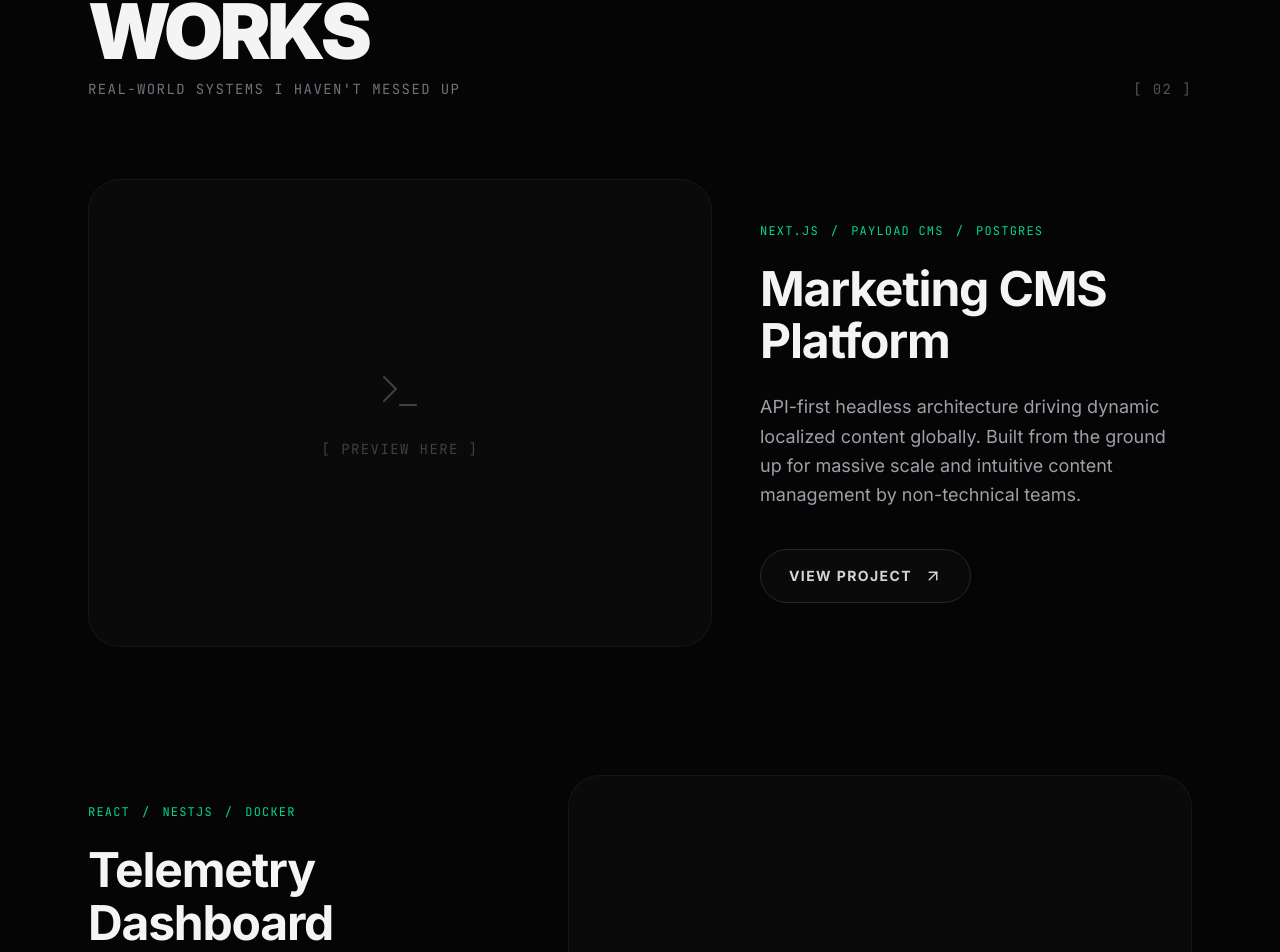
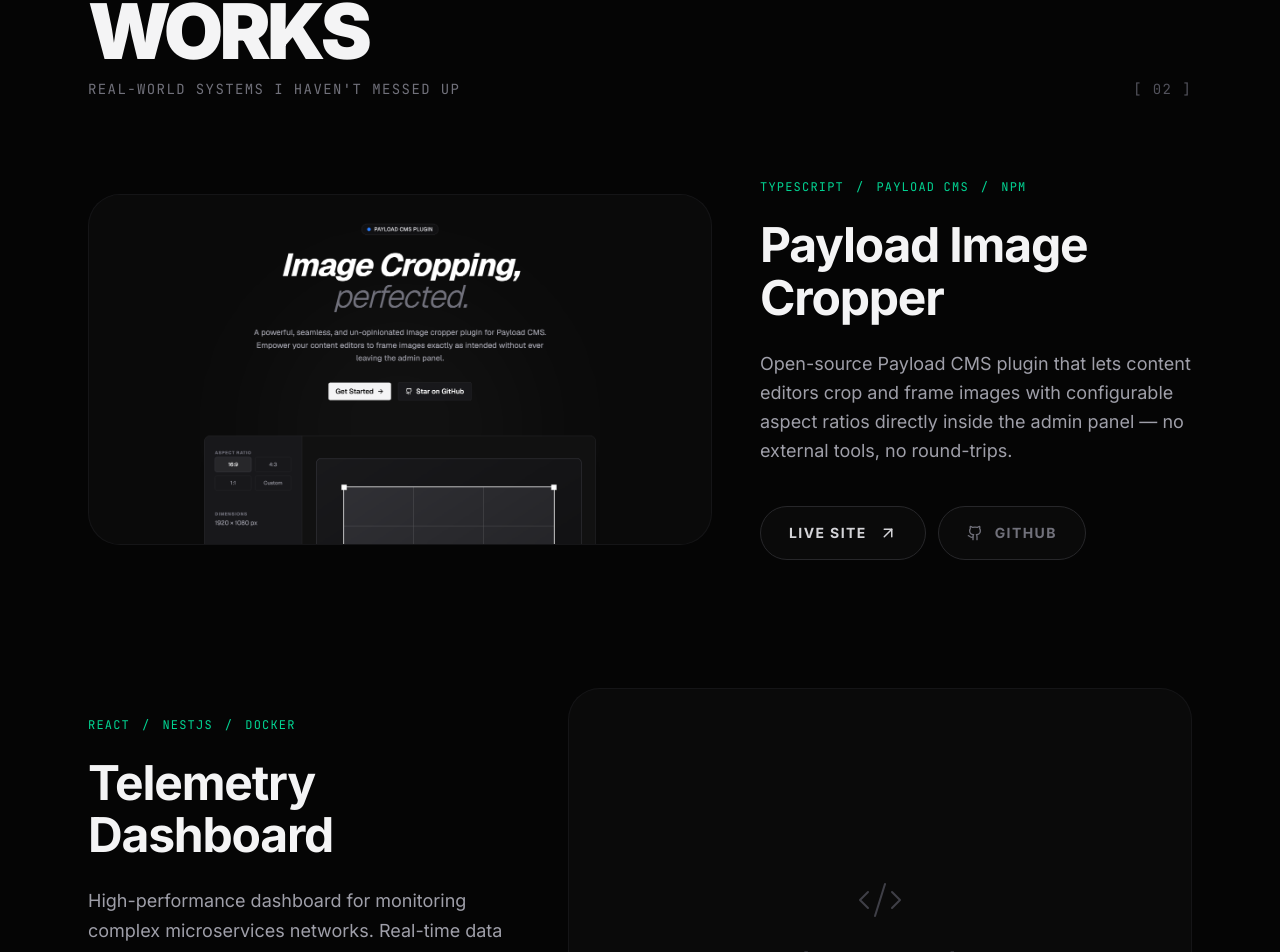
Before and after one commit to bohdanchornopolskyi/portfolio, a Next.js app: page / in a window 1280 px wide. Shown: the part 1082-2034 px from the top of the page. Built offline with nearby package versions, Linux system fonts and the light colour scheme.

Commit message:
Update portfolio section to showcase the Payload Image Cropper plugin, including new layout, image asset, and updated project details.

```diff
--- a/app/page.tsx
+++ b/app/page.tsx
@@ -4,7 +4,6 @@
   ArrowUpRight,
   Github,
   Linkedin,
-  Terminal,
   User,
   Code2,
   Database,
@@ -272,45 +271,50 @@
               className="group relative grid grid-cols-1 lg:grid-cols-12 gap-8 lg:gap-12 items-center">
               <motion.div
                 variants={fadeInUp}
-                className="lg:col-span-7 aspect-[4/3] w-full rounded-[2rem] bg-[#0a0a0a] border border-zinc-900/80 flex items-center justify-center overflow-hidden transition-colors duration-500 group-hover:border-emerald-500/30 group-hover:bg-[#0c0c0c] relative">
-                <div className="absolute inset-0 bg-gradient-to-br from-emerald-500/5 to-transparent opacity-0 group-hover:opacity-100 transition-opacity duration-700" />
-                <motion.div
-                  initial={{ scale: 1 }}
-                  whileHover={{ scale: 1.05 }}
-                  transition={{ duration: 0.5 }}
-                  className="text-zinc-700 font-mono text-sm tracking-widest uppercase flex flex-col items-center gap-6 w-full h-full justify-center">
-                  <Terminal
-                    size={48}
-                    strokeWidth={1}
-                    className="group-hover:text-emerald-500/50 transition-colors duration-500"
+                className="lg:col-span-7 aspect-[16/9] w-full rounded-[2rem] bg-[#0a0a0a] border border-zinc-900/80 flex items-end justify-center overflow-hidden relative px-6 pt-6">
+                {/* eslint-disable-next-line @next/next/no-img-element */}
+                <img
+                  src="/image-cropper.png"
+                  alt="Payload Image Cropper plugin screenshot"
+                  className="w-full object-contain object-top rounded-t-xl transition-transform duration-700 group-hover:scale-[1.03] relative z-10"
                 />
-                  [ Preview Here ]
-                </motion.div>
               </motion.div>
               <motion.div
                 variants={fadeInUp}
                 className="lg:col-span-5 flex flex-col gap-6">
                 <div className="flex flex-wrap gap-x-3 gap-y-2 font-mono text-xs uppercase tracking-widest text-emerald-400">
-                  <span>Next.js</span> <span>/</span> <span>Payload CMS</span>{" "}
-                  <span>/</span> <span>Postgres</span>
+                  <span>TypeScript</span> <span>/</span> <span>Payload CMS</span>{" "}
+                  <span>/</span> <span>npm</span>
                 </div>
                 <h3 className="text-3xl md:text-4xl lg:text-5xl font-bold text-zinc-100 tracking-tight leading-[1.1] group-hover:text-zinc-200 transition-colors">
-                  Marketing CMS Platform
+                  Payload Image Cropper
                 </h3>
                 <p className="text-zinc-400 leading-relaxed text-base lg:text-lg font-normal">
-                  API-first headless architecture driving dynamic localized
-                  content globally. Built from the ground up for massive scale
-                  and intuitive content management by non-technical teams.
+                  Open-source Payload CMS plugin that lets content editors crop
+                  and frame images with configurable aspect ratios directly
+                  inside the admin panel — no external tools, no round-trips.
                 </p>
+                <div className="flex flex-wrap gap-3 mt-4">
                   <a
-                  href="#"
-                  className="inline-flex items-center gap-3 text-sm font-bold uppercase tracking-widest text-zinc-300 hover:text-emerald-400 transition-colors w-fit mt-4 bg-[#0a0a0a] px-7 py-4 border border-zinc-800 hover:border-emerald-500/30 rounded-full group/btn">
-                  View Project{" "}
+                    href="https://image-cropper-website.vercel.app/"
+                    target="_blank"
+                    rel="noreferrer"
+                    className="inline-flex items-center gap-3 text-sm font-bold uppercase tracking-widest text-zinc-300 hover:text-emerald-400 transition-colors w-fit bg-[#0a0a0a] px-7 py-4 border border-zinc-800 hover:border-emerald-500/30 rounded-full group/btn">
+                    Live Site{" "}
                     <ArrowUpRight
                       size={18}
                       className="transition-transform duration-300 group-hover/btn:translate-x-1 group-hover/btn:-translate-y-1"
                     />
                   </a>
+                  <a
+                    href="https://github.com/bohdanchornopolskyi/image-cropper-plugin"
+                    target="_blank"
+                    rel="noreferrer"
+                    className="inline-flex items-center gap-3 text-sm font-bold uppercase tracking-widest text-zinc-500 hover:text-zinc-200 transition-colors w-fit bg-[#0a0a0a] px-7 py-4 border border-zinc-800 hover:border-zinc-700 rounded-full group/btn">
+                    <Github size={16} />
+                    GitHub
+                  </a>
+                </div>
               </motion.div>
             </motion.div>
 
```
Also changed, not shown: public/image-cropper.png (added). Lines whose indentation alone changed are shown as unchanged.
